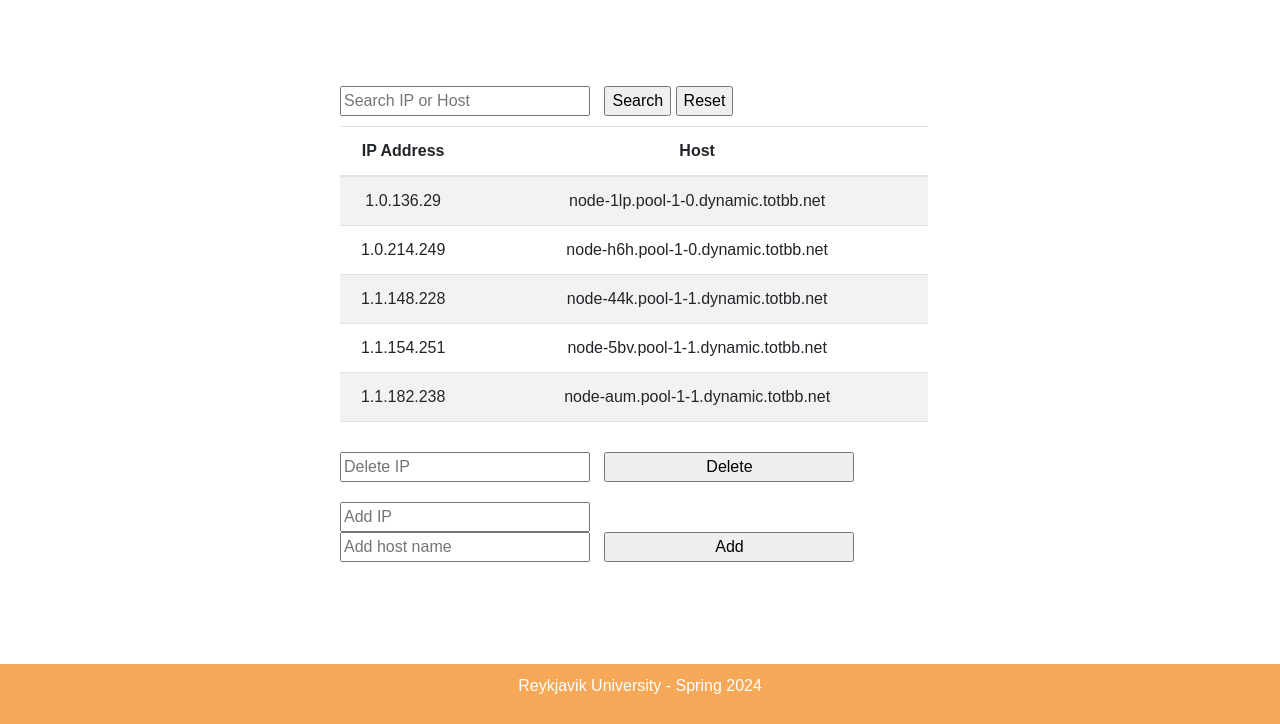
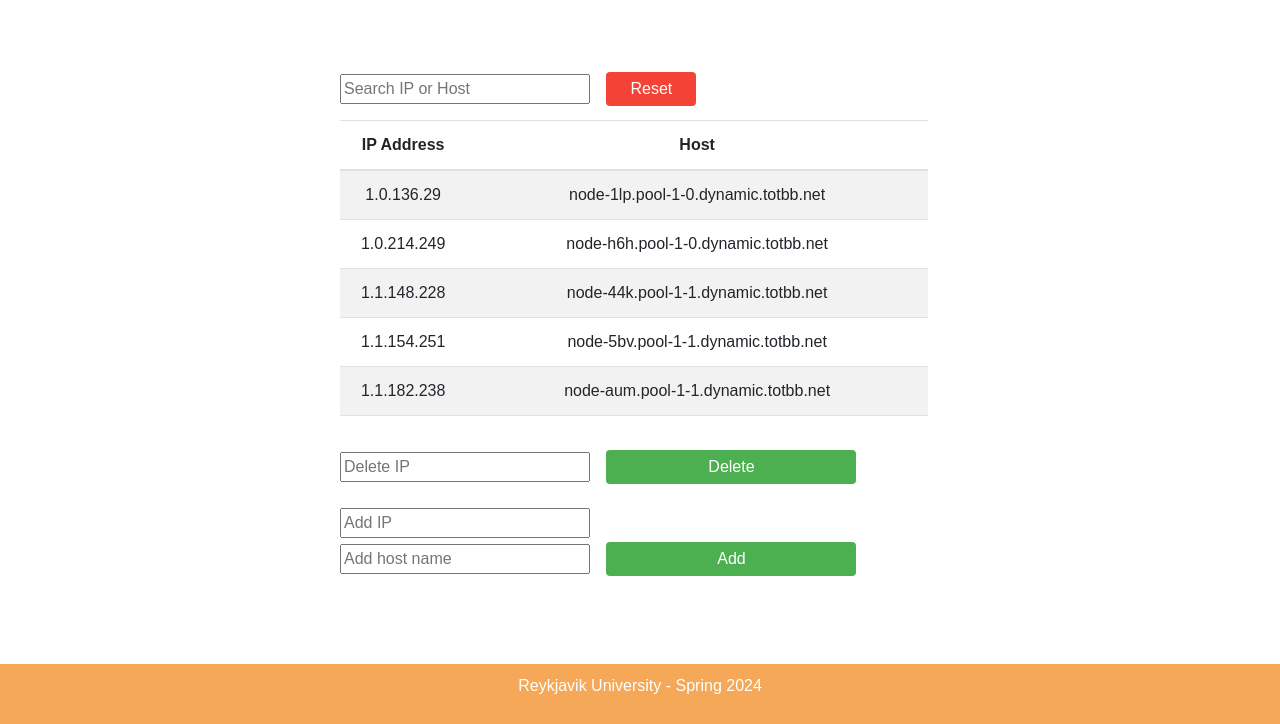
Before and after one commit to Mugiwarren/NetworkAnalyzer, a PHP site: page /ipblacklist.php in a window 1280 px wide. Shown: the part 76-800 px from the top of the page. Run offline with PHP 8.4, Linux system fonts and the light colour scheme.

Commit message:
css update for buttons

```diff
--- a/ipblacklist.php
+++ b/ipblacklist.php
@@ -66,6 +66,32 @@
             padding-top: 60px; /* La hauteur du header */
             padding-bottom: 60px; /* La hauteur du footer */
             box-sizing: border-box;
+        }
+        input[type="submit"], input[type="reset"] {
+            background-color: #4CAF50;
+            border: none;
+            color: white;
+            padding: 5px 24px;
+            text-align: center;
+            text-decoration: none;
+            display: inline-block;
+            font-size: 16px;
+            margin: 4px 2px;
+            cursor: pointer;
+            border-radius: 4px;
+            transition-duration: 0.4s;
+        }
+
+        input[type="submit"]:hover, input[type="reset"]:hover {
+            background-color: #3e8e41;
+        }
+
+        input[type="reset"] {
+            background-color: #f44336;
+        }
+
+        input[type="reset"]:hover {
+            background-color: #e53935;
         }
         </style>
 </head>
@@ -158,7 +184,6 @@
         <!-- Barre de recherche -->
         <form action="" method="post">
             <input type="text" id="searchInput" name="search" placeholder="Search IP or Host" value="<?php echo htmlspecialchars($search); ?>">
-            <input type="button" id="searchButton" name="search_submit" value="Search">
             <input type="reset" id="resetButton" value="Reset">
         </form>
         <!-- Tableau pour afficher les adresses IP -->
```
Also changed, not shown: data/ips.txt (line endings or trailing spaces).
